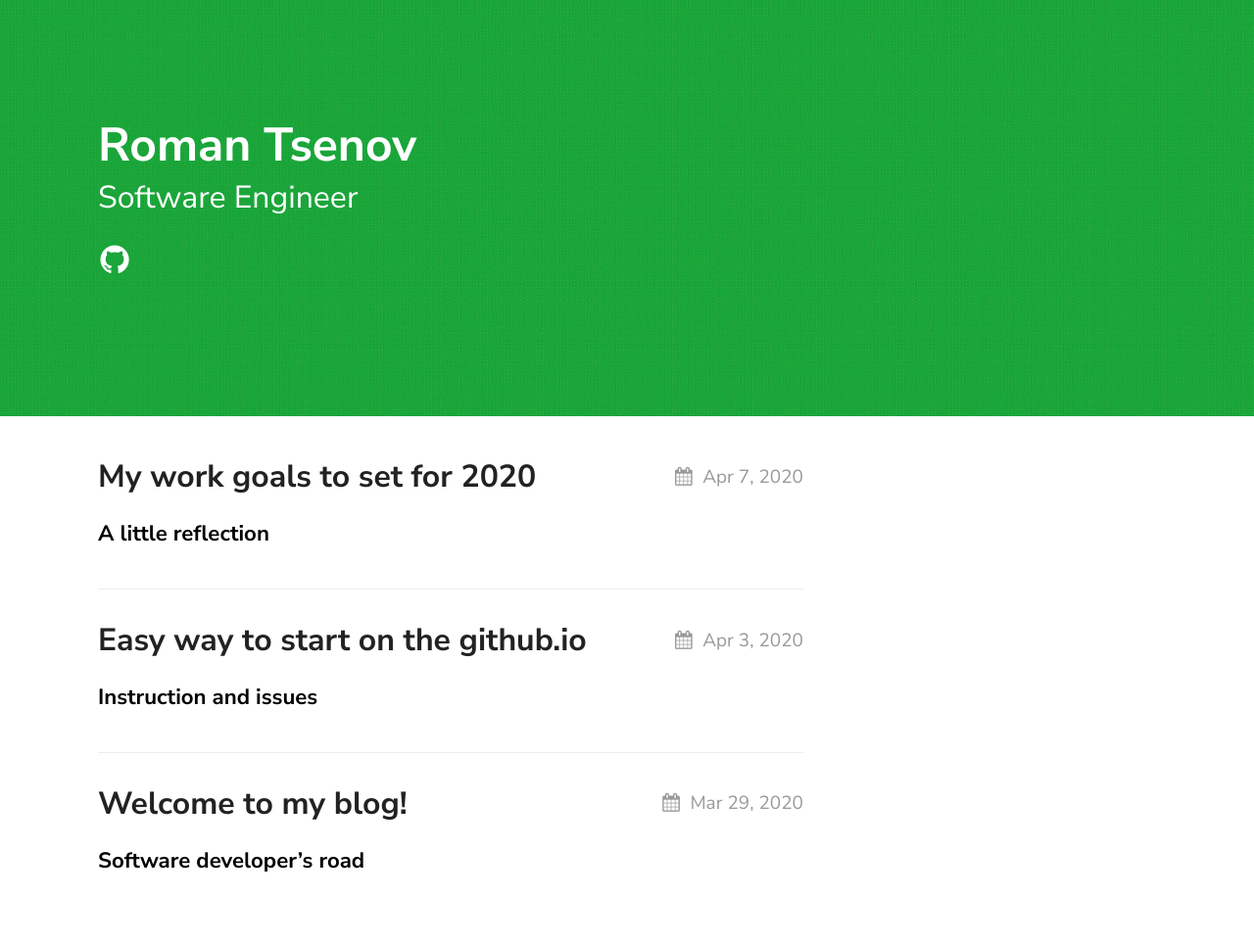
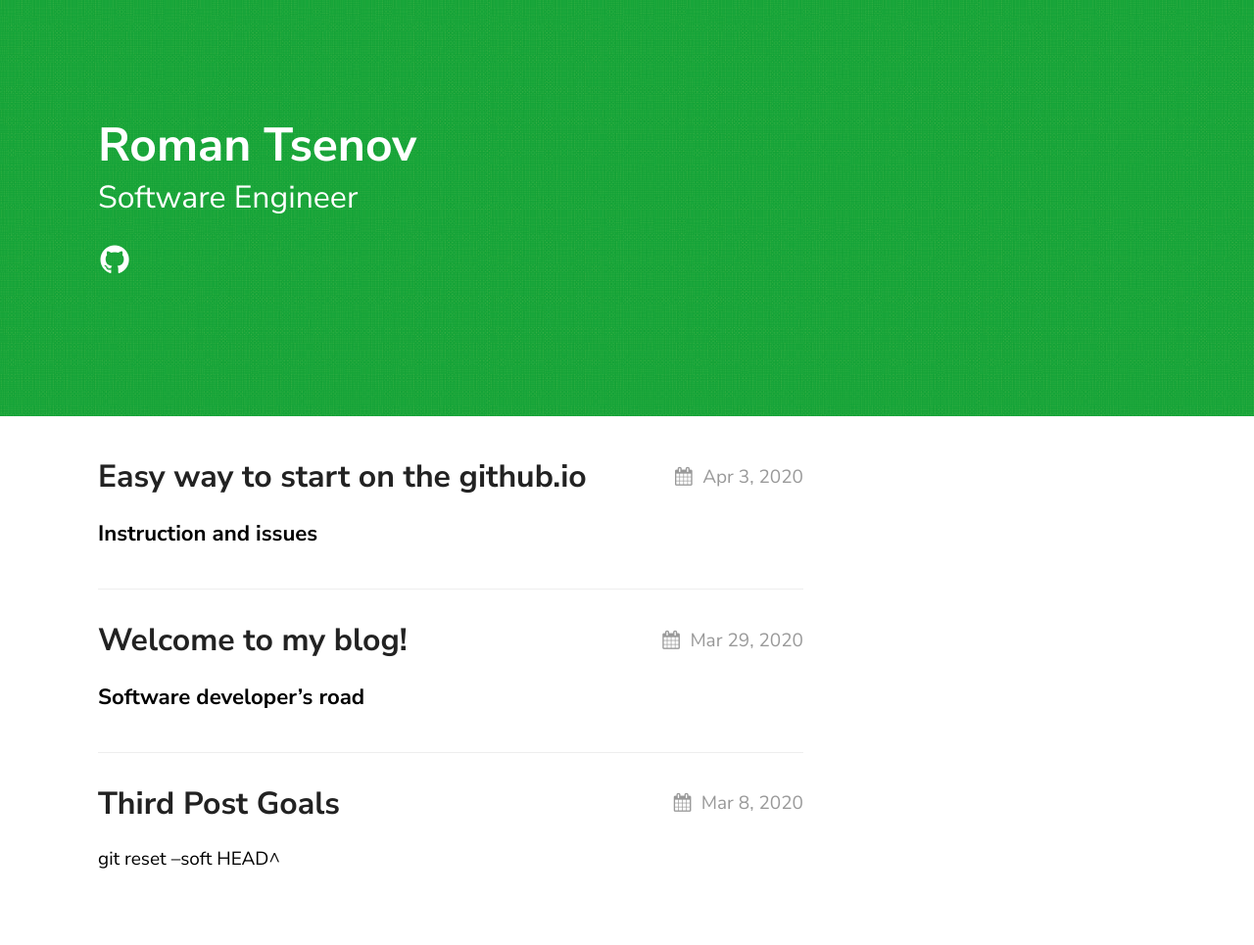
Before and after one commit to Rocket47/Rocket47.github.io, a Jekyll site: the page built from index.md, in a window 1280 px wide. Shown: the whole page at 98% size. Built offline with Jekyll 4.4.1, drawn with Linux system fonts in a browser that asks for light colours; part of the change alters nothing that is shown.

Commit message:
Update 1.0.6 Third post little fix

````diff
--- a/_posts/2020-03-08-third-post-goals.markdown
+++ b/_posts/2020-03-08-third-post-goals.markdown
@@ -1,83 +1 @@
----
-layout: post
-title:  "My work goals to set for 2020"
-description: Third post :)
-date:   2020-04-07 22:58 +0530
----
-### A little reflection
-
-Almost 100 days have passed since the start of 2020. I know guys, now is the perfect time to start thinking about annual goals!:)
-
-Actually, I just suddenly realized that I don't have a mind map for growing in the profession
-
-<mark>Main goal</mark>
-
-* Reach the level middle sofware engineer (.net developer).
-
-So, perhaps this is quite abstract. Why do I choose it?
-```
-1) Easy to assess. If you have this position the goal is completed!
-
-2) Time. It's not too long until 2021 :)
-
-3) New activity. The achievement criteria are job offers.
-```
-
-### Indicators of achievement:
-- I can implement projects on 7-10 thousand lines. Have at least one finished on github.
-- 5 offers for this position were received.
-- Learning and using a functional programming language.
-- Grow up on my current job.
-
-***
-
-<mark>Important goals</mark>
-* Improve knowledge of basic algorithms and data structures.
-* Start a career on freelance or remote.
-
-```
-1) I didn't get any special education in programming. I really want to understand this subject deeper.
-
-2) The crisis of 2020 showed me how easy it is to be out of work. I'd like to create different sources of income.
-```
-
-### Indicators of achievement:
-- Take 3 courses at this [school](https://vk.com/topic-152484379_38315158)
-
-##### a) Basic data structures (12 task)
-
-##### b) Trees and graphs (12 task)
-
-##### c) Sort and search (12 task)
-
-- Earn $1000 on the upwork platform. My [page](https://www.upwork.com/freelancers/~0147ba5b5aa4344122), welcome!:)
-
-By the way, I have already passed verification. I hope it will help me :)
-
-***
-
-
-
-<mark>Secondary goals</mark>
-* To continue to learn English (A2 => B2)
-* Сreate a more attractive profile in GitHub, additionally  LinkedIn
-* An Introduction to JavaScript
-```
-1) No comments. Mandatory  for any specialist!
-2) I hope this will make me write more code and demonstrate my skills better.
-3) Given the popularity of the language I would like to have experience working with the front-end part.
-```
-
-### Indicators of achievement:
-
-- Honestly, I don't know the exact ways to determine the level of language proficiency except as an international exam like a TOEFL. In my case I will try to get feedback from HR or take a trial lesson on [italki](https://www.italki.com/) :)
-
-- **Github** should be constantly updated. See a)
-
-- I don't have statistics for my **LinkedIn** [profile](https://www.linkedin.com/in/roman-tsenov/). I'll start by filling out each item in the profile. See b)
-
-- Take a course in javascript profession on the [hexlet](https://ru.hexlet.io/professions) platform see c)
-
-##### a) Not a day without a commit until the end of the year.
-##### b) 50 appearances in a month search and getting suggestions to chat with hr would be a great result.
-##### с) In addition to exercises I will need to complete 4 full fledged projects with a code review. I think it can be very usefull.
+git reset --soft HEAD^
````
